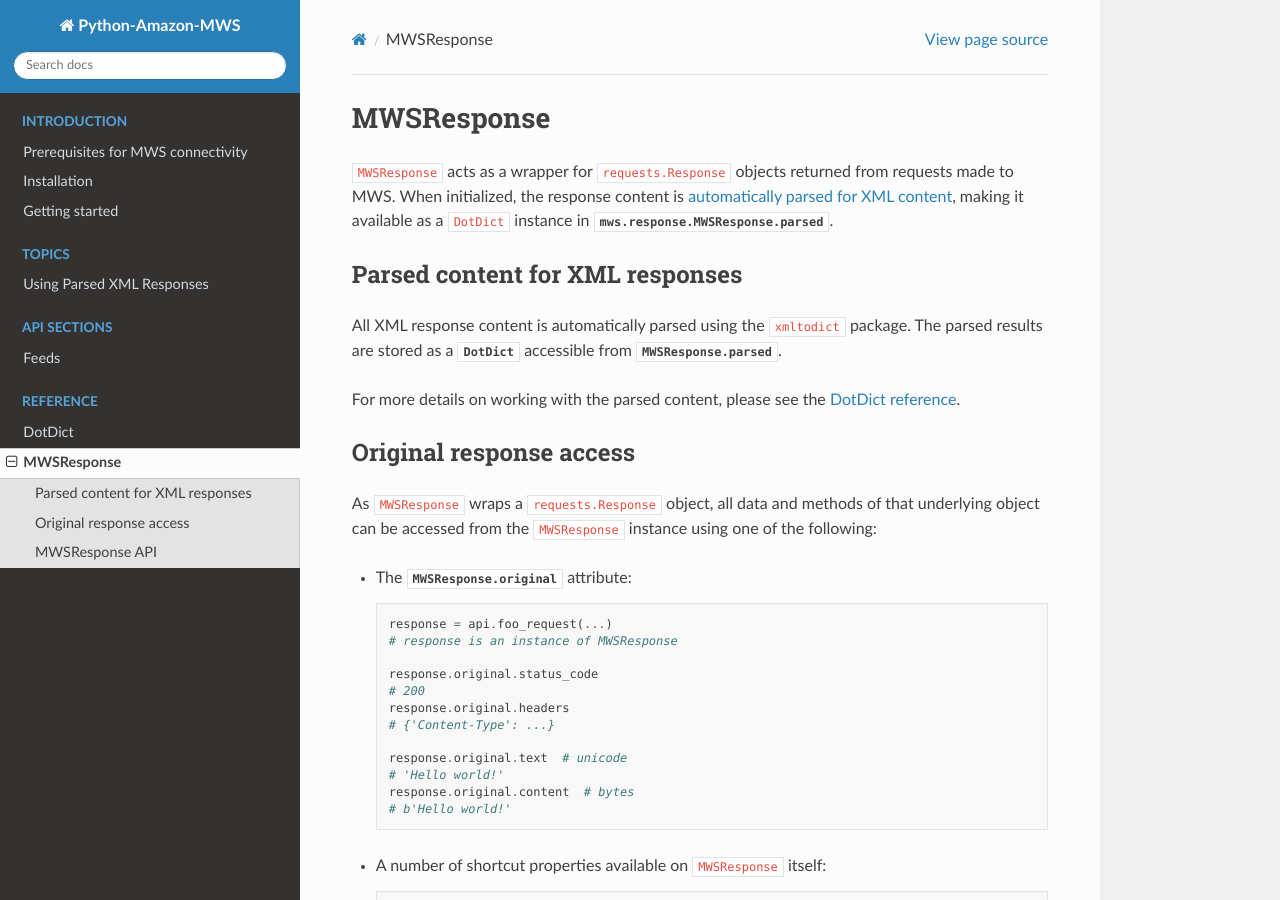
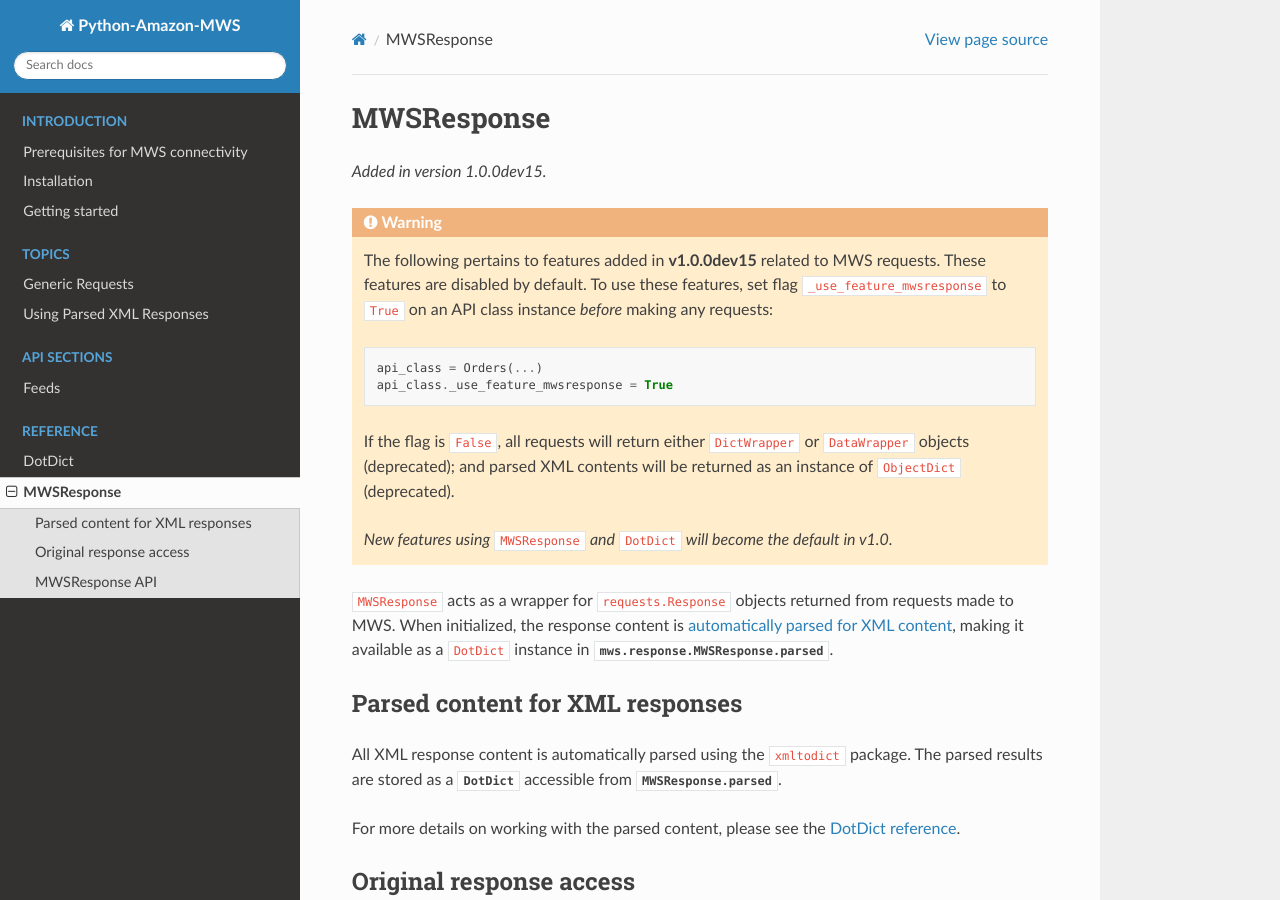
Before and after one commit to python-amazon-mws/python-amazon-mws, a Sphinx documentation site: the page built from docs/source/reference/mwsResponse.rst, in a window 1280 px wide and 900 px high. Built offline with Sphinx 7.4.7 and the Read the Docs theme 2.0.0, drawn with Linux system fonts in a browser that asks for light colours.

Commit message:
Docs updated, generic requests included

```diff
--- a/docs/source/gettingStarted.rst
+++ b/docs/source/gettingStarted.rst
@@ -60,7 +60,7 @@
 
 - ``response.original``, the original XML document;
 - ``response.response``, the HTTP response code of the request (200, 400, etc.); and
-- ``response.parsed``, a parsed version of the XML tree. (See page_parsed_xml_responses).
+- ``response.parsed``, a parsed version of the XML tree. (See :ref:`page_parsed_xml_responses`).
 
 Certain responses (such as the `GetReport
 <http://docs.developer.amazonservices.com/en_US/reports/Reports_GetReport.html>`_ operation, under
--- /dev/null
+++ b/docs/source/newFeaturesTopNote100dev15.rst
@@ -0,0 +1,13 @@
+.. warning:: The following pertains to features added in **v1.0.0dev15** related to MWS requests.
+   These features are disabled by default. To use these features, set flag ``_use_feature_mwsresponse`` to ``True``
+   on an API class instance *before* making any requests:
+
+   .. code-block:: python
+
+      api_class = Orders(...)
+      api_class._use_feature_mwsresponse = True
+
+   If the flag is ``False``, all requests will return either ``DictWrapper`` or ``DataWrapper`` objects (deprecated);
+   and parsed XML contents will be returned as an instance of ``ObjectDict`` (deprecated).
+
+   *New features using* ``MWSResponse`` *and* ``DotDict`` *will become the default in v1.0.*
--- a/docs/source/reference/dotDict.rst
+++ b/docs/source/reference/dotDict.rst
@@ -2,6 +2,9 @@
 
 DotDict
 #######
+
+.. versionadded:: 1.0.0dev15
+.. include:: /newFeaturesTopNote100dev15.rst
 
 The :py:class:`DotDict <mws.utils.collections.DotDict>` class is a subclass of a standard Python dict that provides
 access to its keys as attributes. This object is used mainly for parsed XML content returned by
--- a/docs/source/reference/mwsResponse.rst
+++ b/docs/source/reference/mwsResponse.rst
@@ -1,5 +1,8 @@
 MWSResponse
 ############
+
+.. versionadded:: 1.0.0dev15
+.. include:: /newFeaturesTopNote100dev15.rst
 
 ``MWSResponse`` acts as a wrapper for ``requests.Response`` objects returned from requests made to MWS.
 When initialized, the response content is :ref:`automatically parsed for XML content <page_parsed_xml_responses>`,
--- a/docs/source/topics/parsedXMLResponses.rst
+++ b/docs/source/topics/parsedXMLResponses.rst
@@ -2,6 +2,9 @@
 
 Using Parsed XML Responses
 ##########################
+
+.. versionadded:: 1.0.0dev15
+.. include:: /newFeaturesTopNote100dev15.rst
 
 For most MWS operations, the returned response is an XML documents `encoded using ISO 8859-1
 <http://docs.developer.amazonservices.com/en_US/dev_guide/DG_ISO8859.html>`_. python-amazon-mws will wrap all responses
```
Also changed, not shown: docs/source/topics/genericRequests.rst (added, +154 -0 lines).
